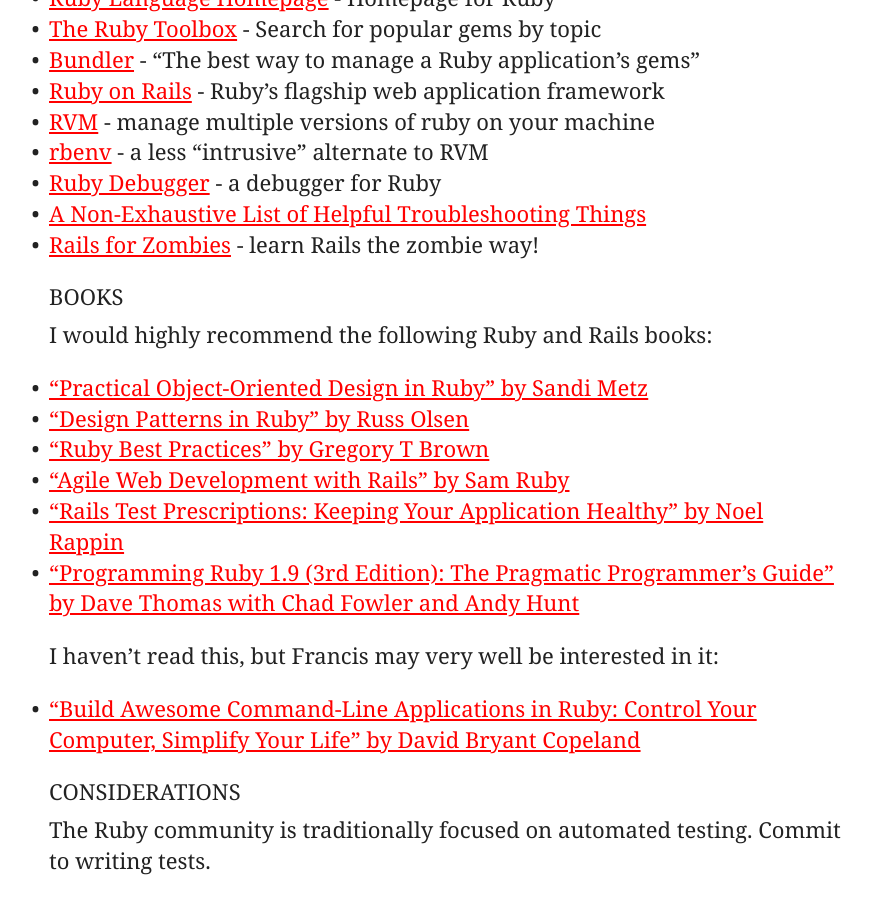
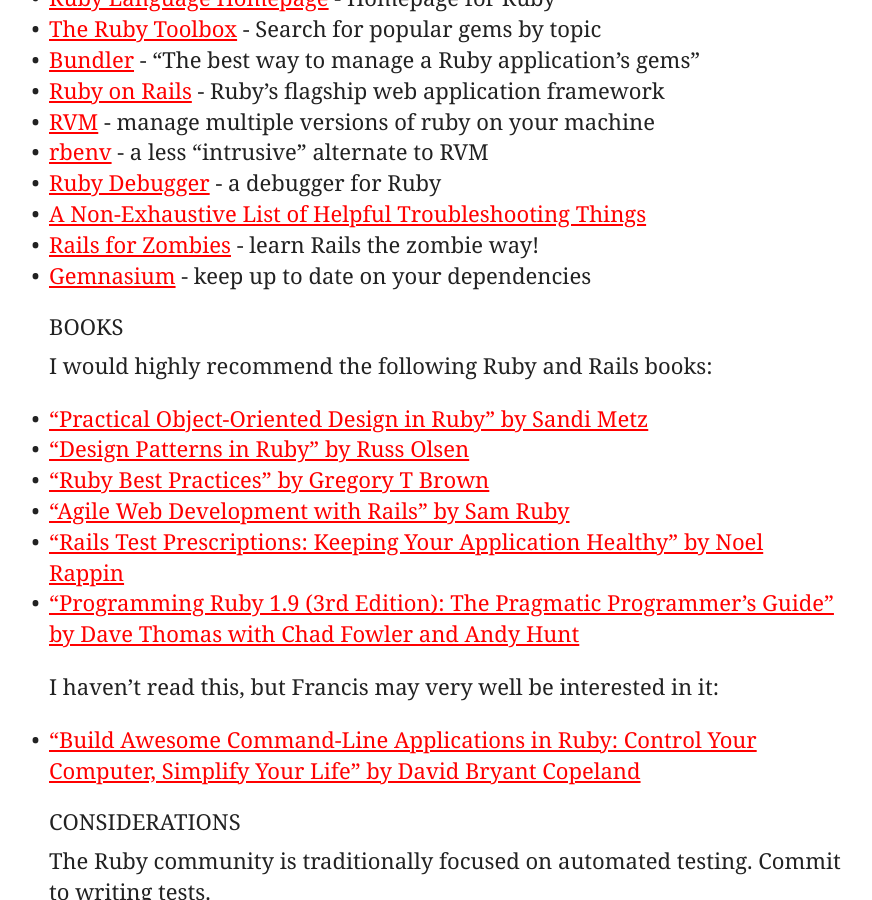
Before and after one commit to terrellt/ndlib.github.io, a Jekyll site: the page built from _posts/2013-04-20-ruby-resources-for-the-university.md, in a window 1280 px wide and 900 px high, scrolled down 719 px. Shown: the whole window, without its empty margins (195-1067 px from the left). Built offline with Jekyll 4.4.1, drawn with Linux system fonts in a browser that asks for light colours; Markdown is read by kramdown in place of the engine named in the settings.

Commit message:
Adding gemnasium

```diff
--- a/_posts/2013-04-20-ruby-resources-for-the-university.md
+++ b/_posts/2013-04-20-ruby-resources-for-the-university.md
@@ -29,6 +29,7 @@ tags:     ruby
 * [Ruby Debugger](https://github.com/cldwalker/debugger) - a debugger for Ruby
 * [A Non-Exhaustive List of Helpful Troubleshooting Things](https://github.com/ldcx/ldcx-2013/blob/master/sessions/tools-for-troubleshooting-ruby.md)
 * [Rails for Zombies](http://railsforzombies.org/) - learn Rails the zombie way!
+* [Gemnasium](http://gemnasium.com) - keep up to date on your dependencies
 
 ### Books
 
```
